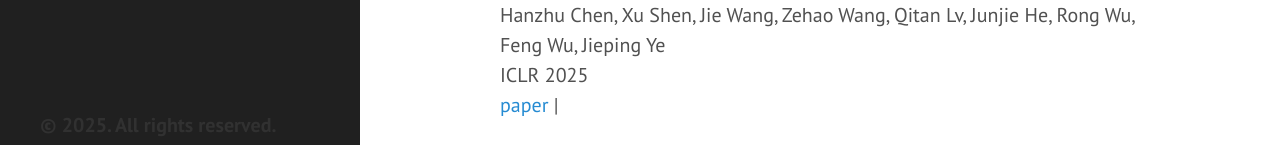
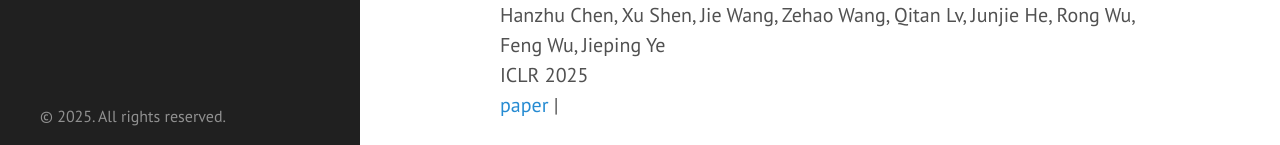
Before and after one commit to snowaner-ustc/snowaner-ustc.github.io, a Jekyll site: the page built from index.md, in a window 1280 px wide and 900 px high, scrolled down 582 px. Shown: the part 732-877 px from the top of the window. Built offline with Jekyll 4.4.1, drawn with Linux system fonts in a browser that asks for light colours; Markdown is read by kramdown in place of the engine named in the settings.

Commit message:
Update sidebar.html

```diff
--- a/_includes/sidebar.html
+++ b/_includes/sidebar.html
@@ -37,6 +37,6 @@
     </nav>
   </div>
   <div class="container sidebar-copyright-sticky">
-    <h6>&copy; {{ site.time | date: '%Y' }}. All rights reserved.</h6>
+    <p style="font-size: 0.8rem;">&copy; {{ site.time | date: '%Y' }}. All rights reserved.</p>
   </div>
 </div>
```
